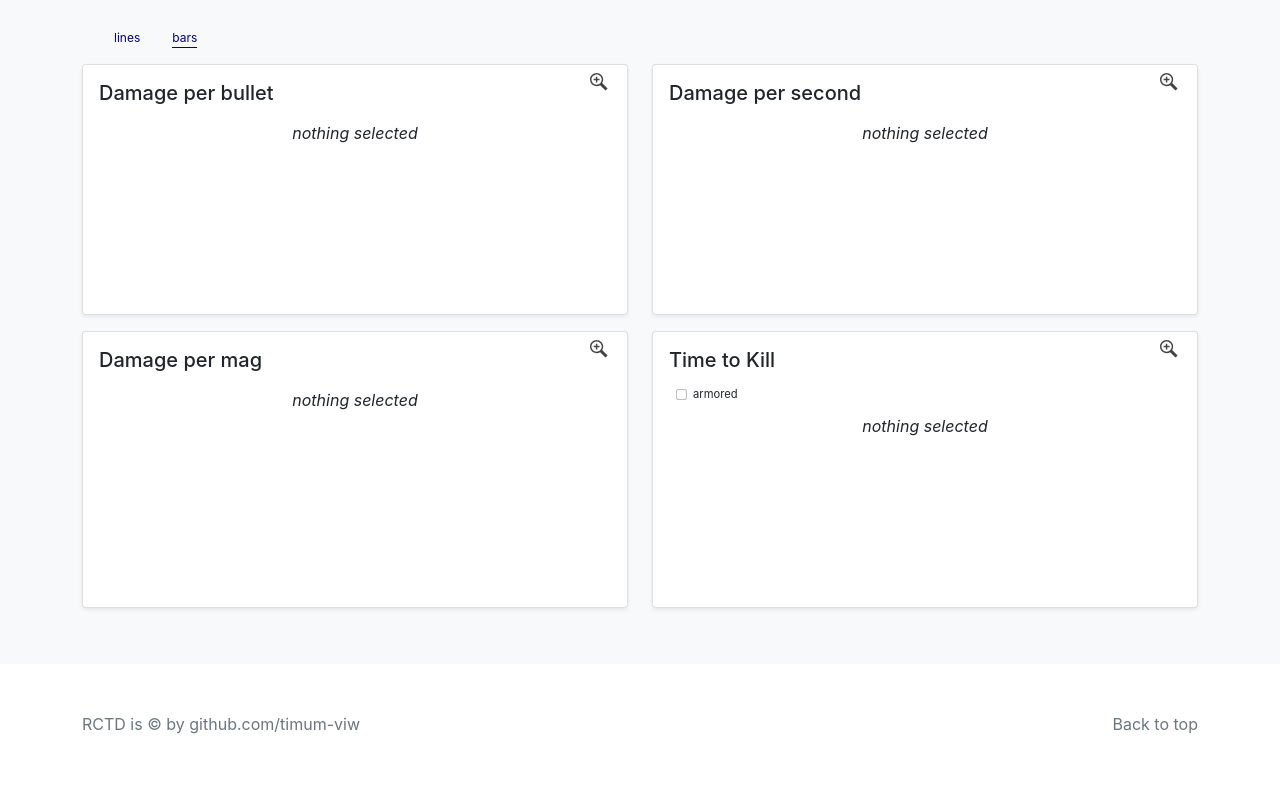
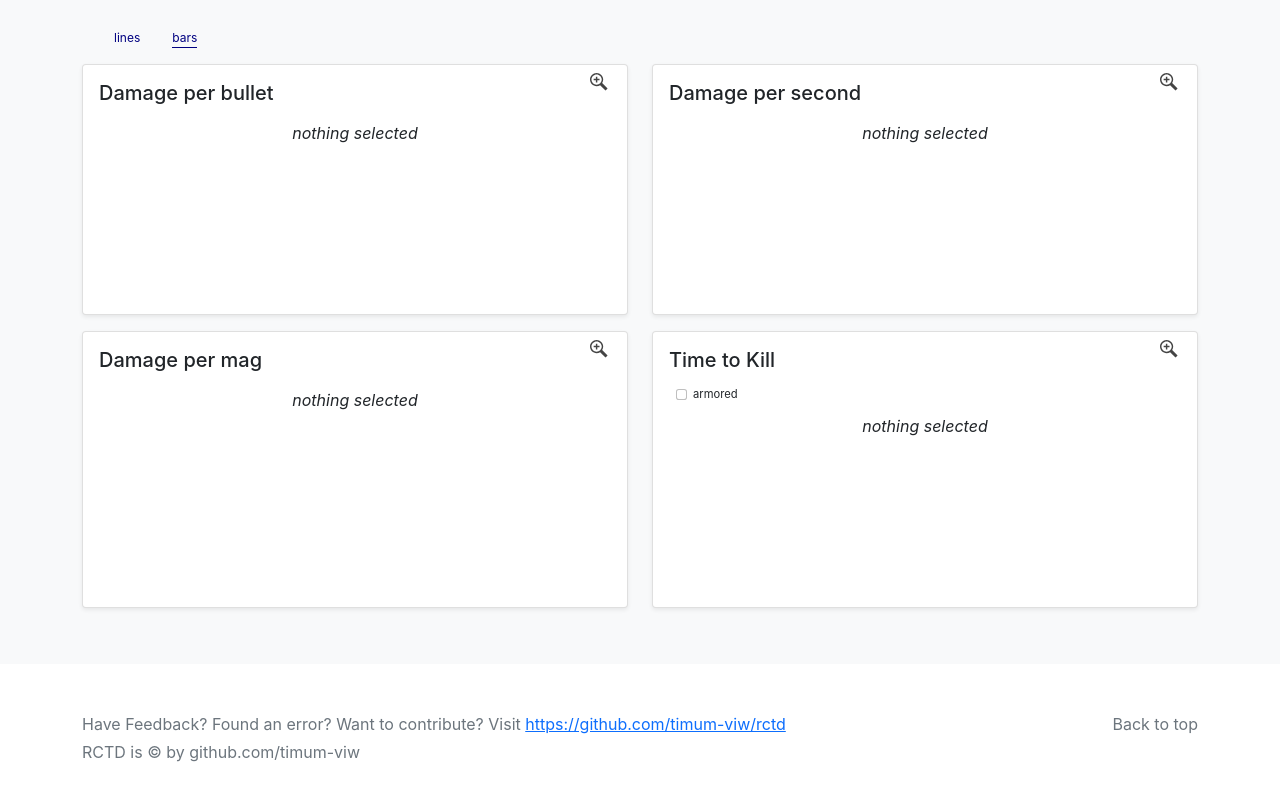
Before and after one commit to timum-viw/rctd, a React (Create React App) app: page / in a window 1280 px wide. Shown: the part 4045-4845 px from the top of the page. Built offline with nearby package versions, Linux system fonts and the light colour scheme.

Commit message:
update footer

```diff
--- a/src/App.js
+++ b/src/App.js
@@ -119,6 +119,7 @@ function App() {
           <p className="float-end mb-1">
             <span onClick={ () => window.scrollTo(0,0) }>Back to top</span>
           </p>
+          <p className="mb-1">Have Feedback? Found an error? Want to contribute? Visit <a href="https://github.com/timum-viw/rctd" target="_blank" rel="noreferrer">https://github.com/timum-viw/rctd</a></p>
           <p className="mb-1">RCTD is &copy; by github.com/timum-viw</p>
         </div>
       </footer>
```
Also changed, not shown: 1 other file (tests, documents, lock files or other folders).
